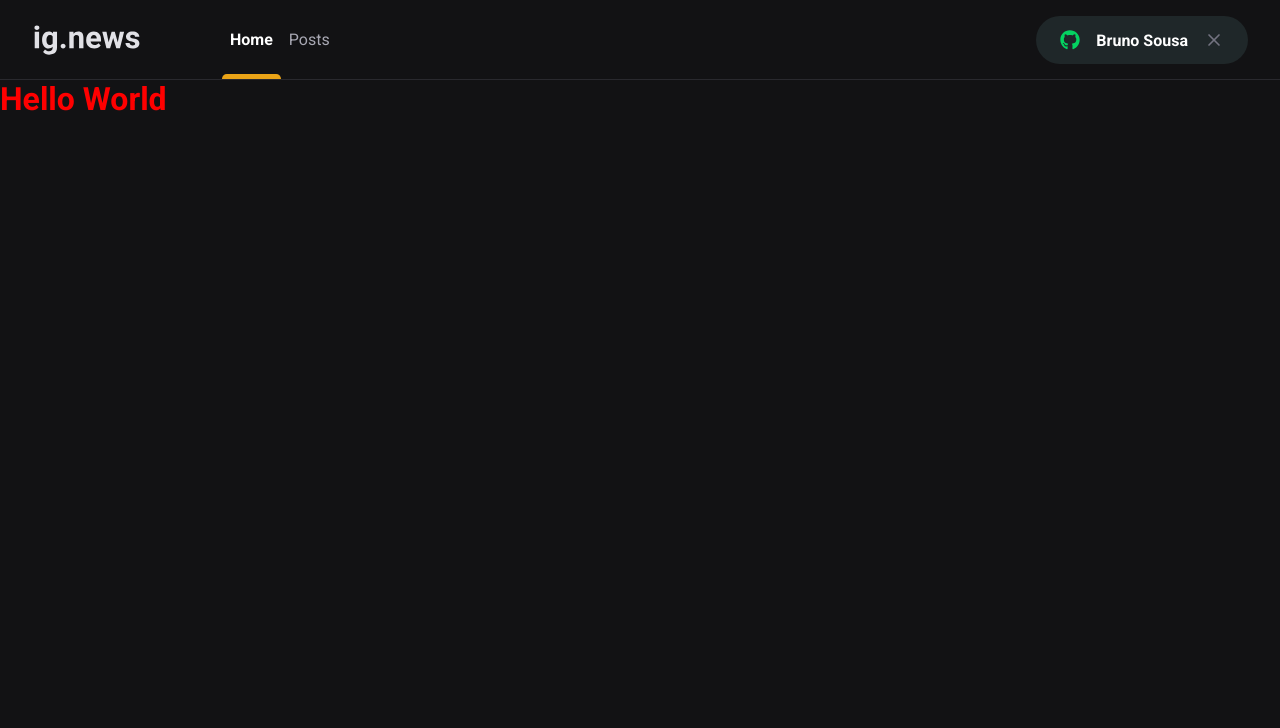
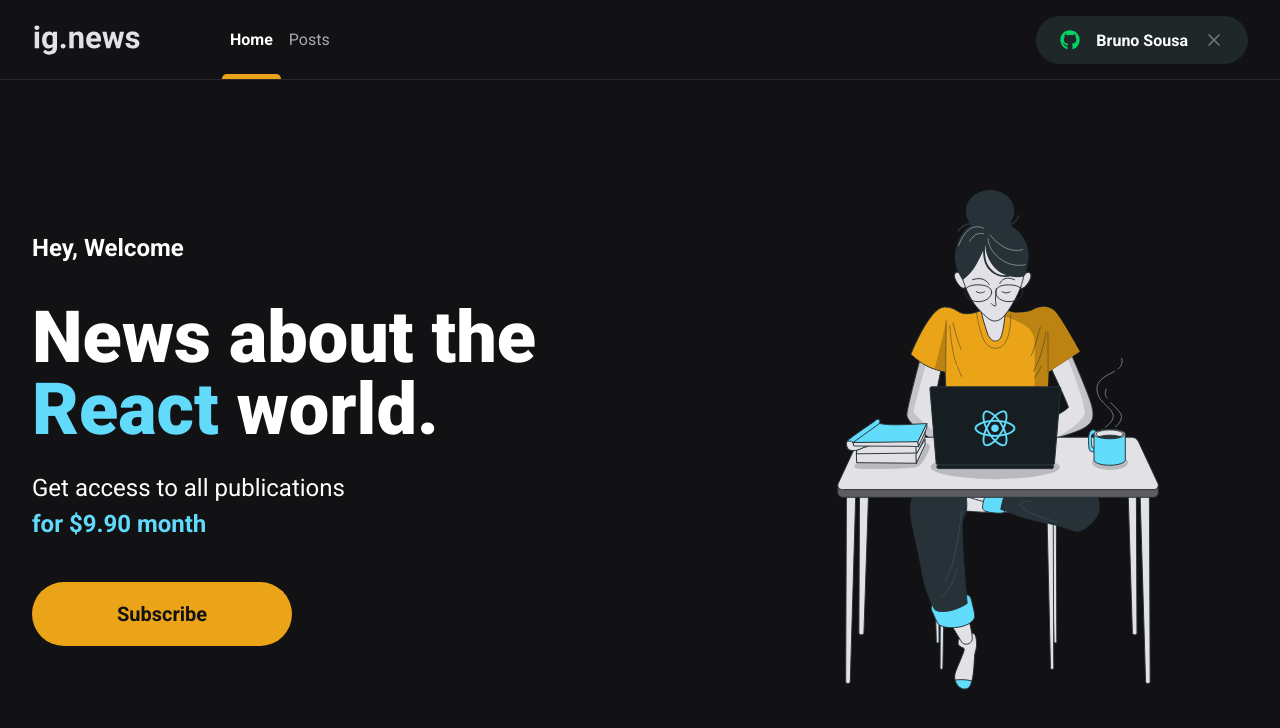
Before and after one commit to brunoBrian/ignews-next, a Next.js app: page / in a window 1280 px wide. Shown: the top 728 px of the page. Built offline with nearby package versions, Linux system fonts and the light colour scheme.

Commit message:
finalizando home

```diff
--- /dev/null
+++ b/src/components/SubscribeButton/index.tsx
@@ -0,0 +1,9 @@
+import styles from './styles.module.scss';
+
+export function SubscribeButton() {
+  return (
+    <button type='button' className={styles.subscribeButton}>
+      Subscribe
+    </button>
+  )
+}
--- /dev/null
+++ b/src/components/SubscribeButton/styles.module.scss
@@ -0,0 +1,20 @@
+.subscribeButton {
+  width: 260px;
+  height: 4rem;
+  border: 0;
+  border-radius: 2rem;
+  background-color: var(--yellow);
+  color: var(--gray-900);
+  font-size: 1.25rem;
+  font-weight: bold;
+
+  display: flex;
+  align-items: center;
+  justify-content: center;
+
+  transition: filter 0.2s;
+
+  &:hover {
+    filter: brightness(0.8);
+  }
+}
--- /dev/null
+++ b/src/pages/Home.module.scss
@@ -0,0 +1,45 @@
+.contentContainer {
+  max-width: var(--size-large);
+  margin: 0 auto;
+  padding: 0 2rem;
+  height: calc(100vh - 5rem);
+
+  display: flex;
+  align-items: center;
+  justify-content: space-between;
+}
+
+.hero {
+  max-width: 600px;
+
+  > span {
+    font-size: 1.5rem;
+    font-weight: bold;
+  }
+
+  h1 {
+    font-size: 4.5rem;
+    line-height: 4.5rem;
+    font-weight: 900;
+    margin-top: 2.5rem;
+
+    span {
+      color: var(--cyan-500);
+    }
+  }
+
+  p {
+    font-size: 1.5rem;
+    margin-top: 1.5rem;
+    line-height: 2.25rem;
+
+    span {
+      color: var(--cyan-500);
+      font-weight: bold;
+    }
+  }
+
+  button {
+    margin-top: 2.5rem;
+  }
+}
--- a/src/pages/_app.tsx
+++ b/src/pages/_app.tsx
@@ -1,4 +1,3 @@
-import Head from 'next/head'
 import type { AppProps } from 'next/app'
 
 import '../styles/globals.scss'
@@ -7,9 +6,6 @@
 function MyApp({ Component, pageProps }: AppProps) {
   return (
     <>
-      <Head>
-        <title>ig.news</title>
-      </Head>
       <Header />
       <Component {...pageProps} />
     </>
--- a/src/pages/index.tsx
+++ b/src/pages/index.tsx
@@ -1,9 +1,32 @@
 import type { NextPage } from 'next'
-import styles from '../styles/Home.module.scss'
+import Head from 'next/head'
+import Image from 'next/image'
+
+import { SubscribeButton } from '../components/SubscribeButton'
+
+import styles from './Home.module.scss'
 
 const Home: NextPage = () => {
   return (
-    <h1 className={styles.title}>Hello World</h1>
+    <>
+      <Head>
+        <title>Home | ig.news</title>
+      </Head>
+      <main className={styles.contentContainer}>
+        <section className={styles.hero}>
+          <span>Hey, Welcome </span>
+          <h1>News about the <span>React</span> world.</h1>
+          <p>
+            Get access to all publications <br />
+            <span>for $9.90 month</span>
+          </p>
+          <SubscribeButton />
+        </section>
+
+        <Image src="/images/avatar.svg" alt="Girl coding" width={500} height={500} />
+
+      </main>
+    </>
   )
 }
 
```
